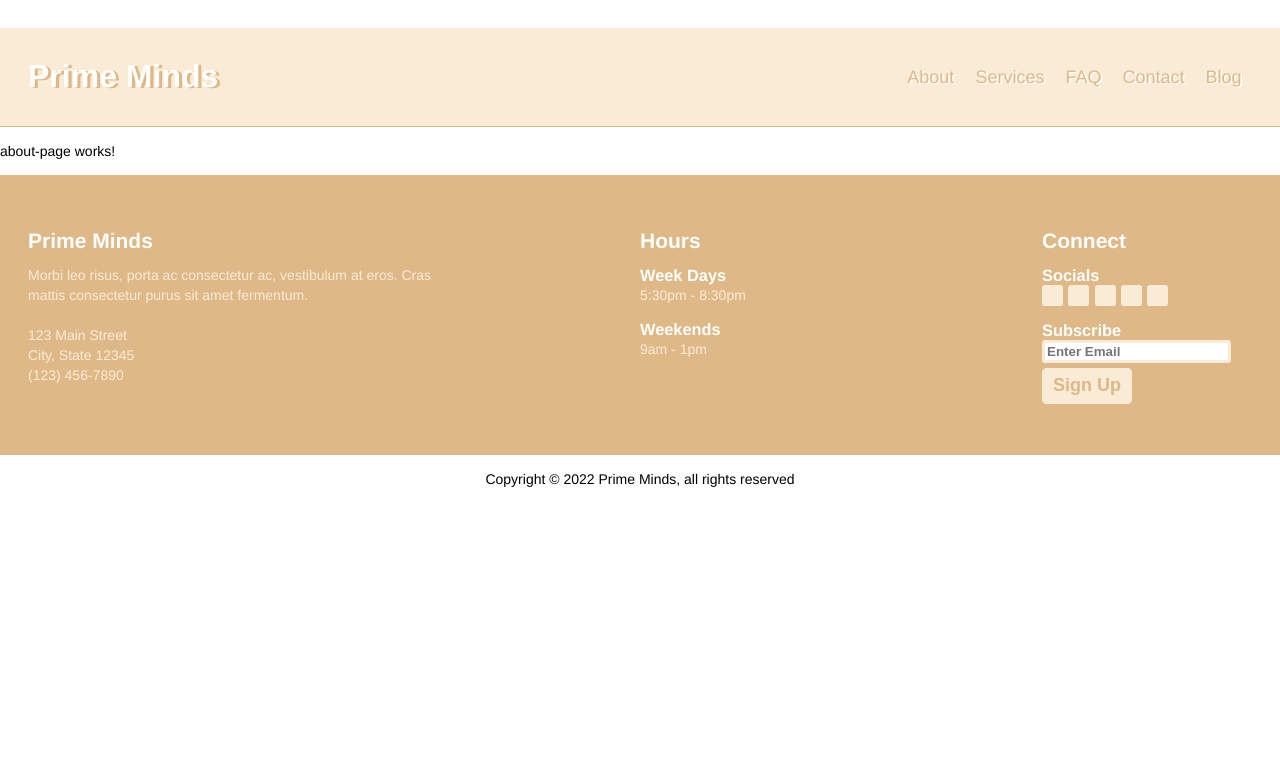
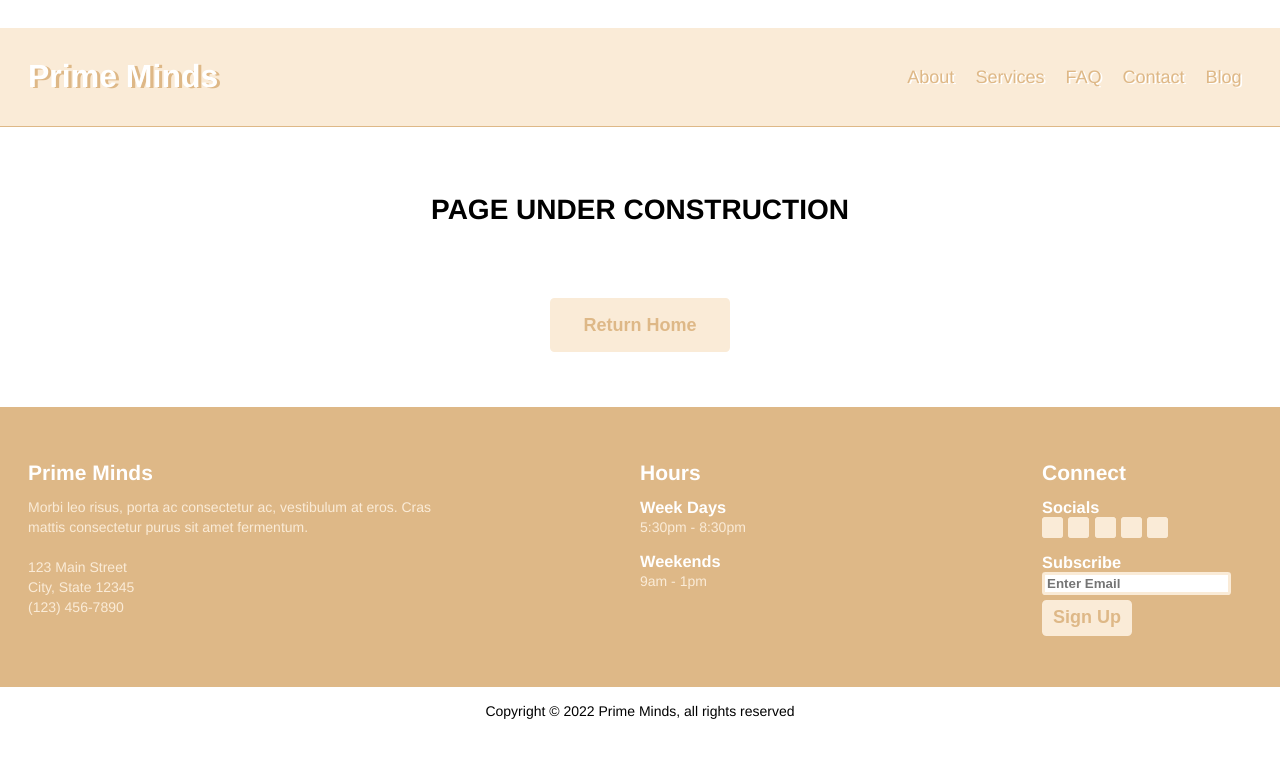
Before and after one commit to gohopventure/prime-minds, an Angular app: page /about in a window 1280 px wide. Shown: the top 758 px of the page. Built offline with nearby package versions, Linux system fonts and the light colour scheme; a web font is replaced by a local one.

Commit message:
Creates under construction page

```diff
--- a/src/app/app.module.ts
+++ b/src/app/app.module.ts
@@ -17,6 +17,8 @@ import { OpHoursCardComponent } from './components/op-hours-card/op-hours-card.c
 import { SocialCardComponent } from './components/social-card/social-card.component';
 import { CopyrightBannerComponent } from './components/copyright-banner/copyright-banner.component';
 import { SocialBannerComponent } from './components/social-banner/social-banner.component';
+import { ConstructionPageComponent } from './components/construction-page/construction-page.component';
+import { PageNotFoundComponent } from './components/page-not-found/page-not-found.component';
 
 @NgModule({
   declarations: [
@@ -34,7 +36,9 @@ import { SocialBannerComponent } from './components/social-banner/social-banner.
     OpHoursCardComponent,
     SocialCardComponent,
     CopyrightBannerComponent,
-    SocialBannerComponent
+    SocialBannerComponent,
+    ConstructionPageComponent,
+    PageNotFoundComponent
   ],
   imports: [
     BrowserModule,
--- a/src/app/components/about-page/about-page.component.html
+++ b/src/app/components/about-page/about-page.component.html
@@ -1 +1 @@
-<p>about-page works!</p>
+<app-construction-page></app-construction-page>
--- a/src/app/components/blog-page/blog-page.component.html
+++ b/src/app/components/blog-page/blog-page.component.html
@@ -1 +1 @@
-<p>blog-page works!</p>
+<app-construction-page></app-construction-page>
--- a/src/app/components/construction-page/construction-page.component.css
+++ b/src/app/components/construction-page/construction-page.component.css
@@ -0,0 +1,30 @@
+.page-container {
+    display: flex;
+    flex-direction: column;
+    justify-content: space-evenly;
+    align-items: center;
+    min-height: 20em;
+}
+
+button {
+    border: .25em solid antiquewhite;
+    border-radius: .25em;
+    height: 3em;
+    width: 10em;
+    font-size: large;
+    color: burlywood;
+    background-color: antiquewhite;
+    margin-top: .25em;
+}
+
+button:hover, button:focus {
+    border-color: antiquewhite;
+    background-color: rgba(250, 235, 215, 0.475);
+    transition: .5s ease-in-out;
+}
+
+button:active {
+    color: white;
+    border-color: antiquewhite;
+    background-color: antiquewhite;
+}
--- a/src/app/components/construction-page/construction-page.component.html
+++ b/src/app/components/construction-page/construction-page.component.html
@@ -1 +1,4 @@
-<p>construction-page works!</p>
+<div class="page-container">
+    <h1>PAGE UNDER CONSTRUCTION</h1>
+    <button routerLink="/">Return Home</button>
+</div>
--- a/src/app/components/faq-page/faq-page.component.html
+++ b/src/app/components/faq-page/faq-page.component.html
@@ -1 +1 @@
-<p>faq-page works!</p>
+<app-construction-page></app-construction-page>
--- a/src/app/components/services-page/services-page.component.html
+++ b/src/app/components/services-page/services-page.component.html
@@ -1 +1 @@
-<p>services-page works!</p>
+<app-construction-page></app-construction-page>
--- a/src/app/components/social-card/social-card.component.css
+++ b/src/app/components/social-card/social-card.component.css
@@ -90,8 +90,7 @@ button {
     margin-top: .25em;
 }
 
-button:hover {
-    color: white;
+button:hover, button:focus {
     border-color: antiquewhite;
     background-color: rgba(250, 235, 215, 0.475);
     transition: .5s ease-in-out;
```
